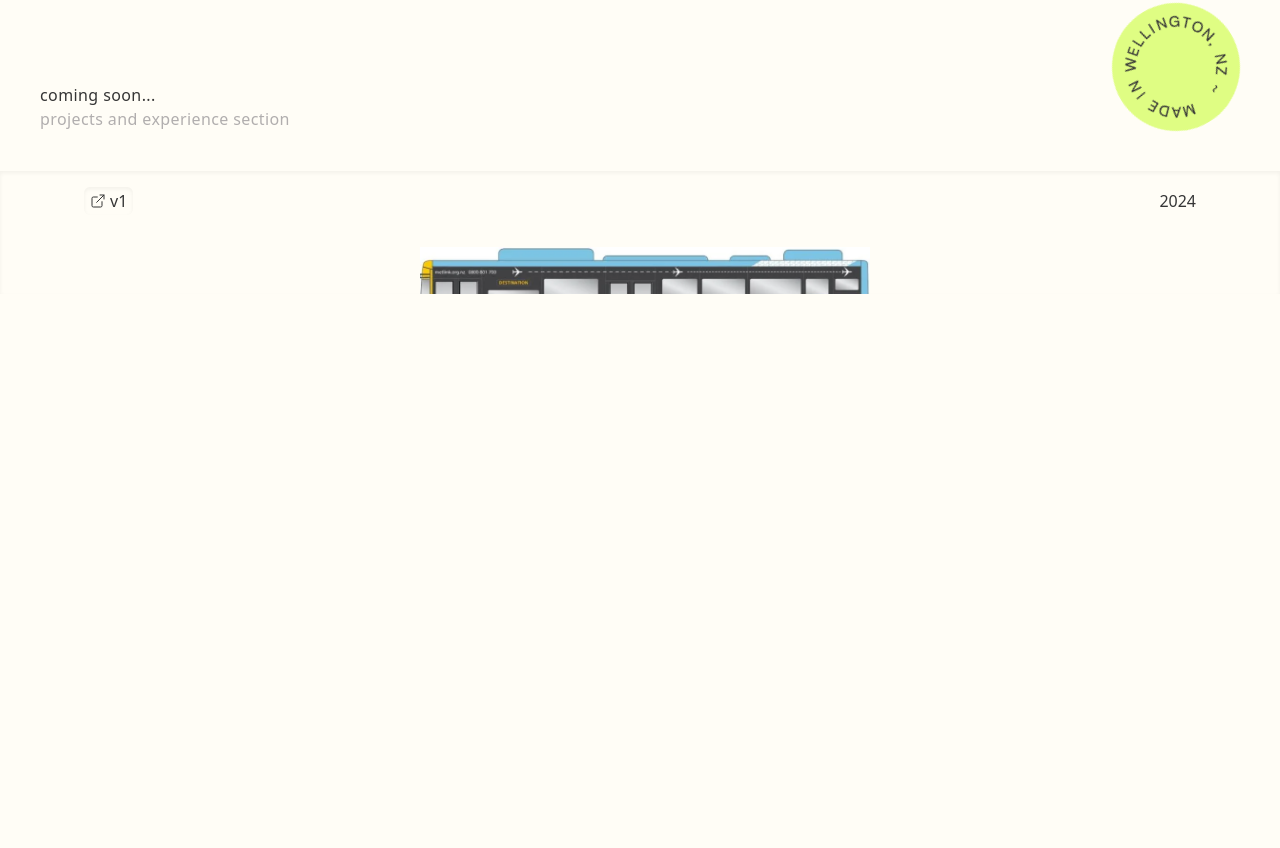
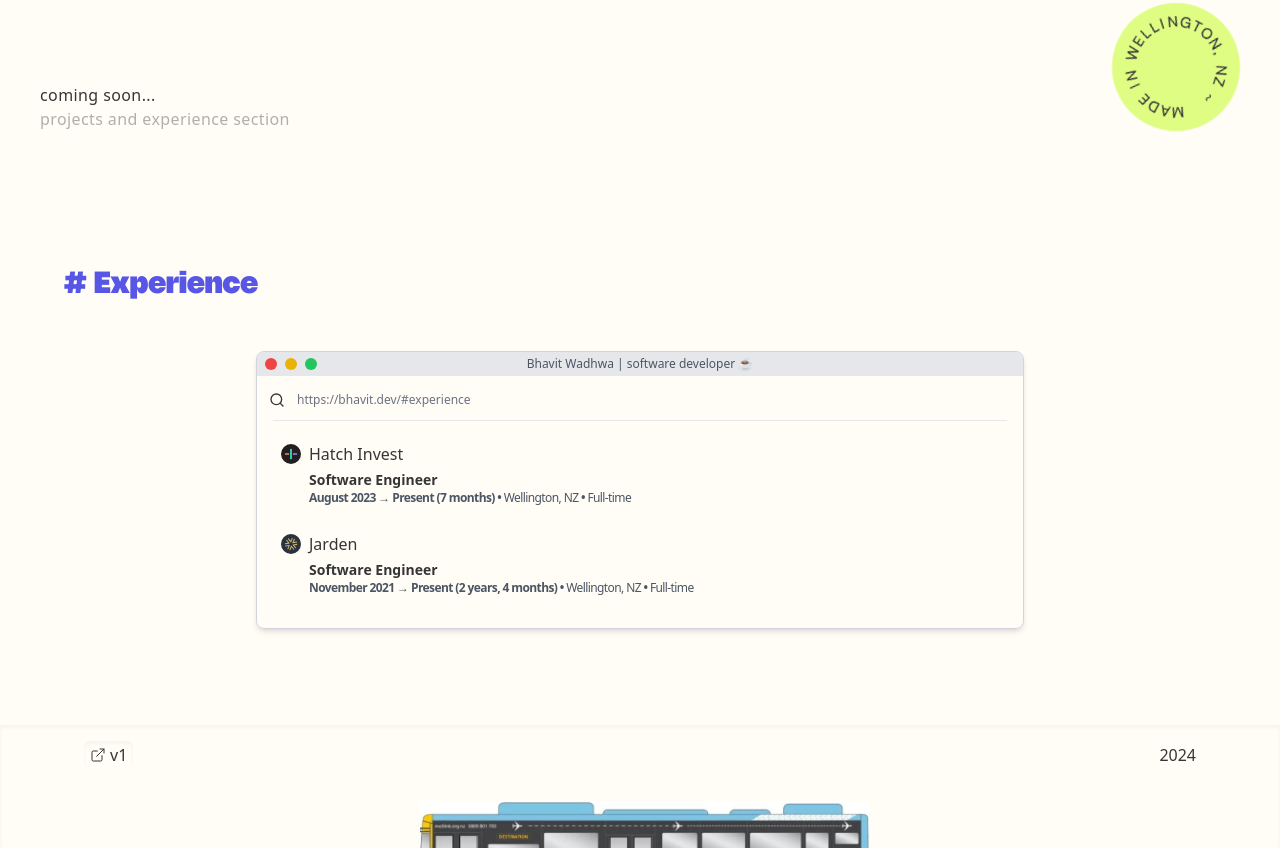
Before and after one commit to wa-bha/v2-personal-website, a Next.js app: page / in a window 1280 px wide. Shown: the part 629-1477 px from the top of the page. Before the commit the page ends 923 px from the top, so only its background shows below. Built offline with nearby package versions, Linux system fonts and the light colour scheme.

Commit message:
feat: first cut of the experience section

```diff
--- a/src/app/layout.tsx
+++ b/src/app/layout.tsx
@@ -12,7 +12,7 @@
 });
 
 export const metadata: Metadata = {
-  title: "Bhavit Wadhwa | software developer",
+  title: "Bhavit Wadhwa | software developer ☕",
   description: "Hello hello! this is my personal website."
 };
 
--- a/src/app/page.tsx
+++ b/src/app/page.tsx
@@ -5,11 +5,16 @@
 
 import { GitHub, Linkedin, ExternalLink } from "react-feather";
 import FlagNZ from "@/components/icons/FlagNZ";
+import BrowserWindow from "@/components/BrowserWindow";
+import ExperienceCard, { CompanyName } from "@/components/ExperienceCard";
 
 export default function Home() {
   return (
     <main>
-      <nav id="nav-bar" className="z-10 h-14 fixed top-0 bottom-auto left-0 right-0 shadow-md">
+      <nav
+        id="nav-bar"
+        className="z-10 bg-gradient-to-b from-floral-white h-14 fixed top-0 bottom-auto left-0 right-0 shadow-md"
+      >
         <div className="max-w-[90%] m-auto h-full px-5 flex justify-between items-center">
           <span>bhavit</span>
           <div className="flex gap-5">
@@ -50,7 +55,7 @@
           <div className="px-10 md:pt-4 md:px-2 md:w-[48rem]">
             <p className="align-baseline font-light text-center w-full text-[3.5vw] md:text-[2em] md:leading-tight">
               experienced software developer based in wellington
-              <FlagNZ className="mx-1 inline-flex h-[1em]" />
+              <FlagNZ className="mx-1 md:ml-2 inline-flex h-[1em]" />
               skilled in front-end frameworks
             </p>
           </div>
@@ -65,6 +70,39 @@
           <MadeInWellingtonBadge className="w-20 md:w-[8em]" />
         </div>
       </header>
+
+      {/* Experience -> Jarden { Direct, and then Hatchinvest } */}
+      <section id="experience" className="my-24 max-w-[90%] m-auto">
+        <h2 className="mb-12 text-slate-blue font-black font-nohemi text-3xl"># Experience</h2>
+
+        <BrowserWindow>
+          <div className="p-4">
+            <div className="flex flex-col gap-7">
+              <ExperienceCard
+                experience={{
+                  companyName: CompanyName.Hatch,
+                  position: "Software Engineer",
+                  startDate: "August 2023",
+                  endDate: undefined,
+                  location: "Wellington, NZ",
+                  employmentType: "Full-time"
+                }}
+              />
+
+              <ExperienceCard
+                experience={{
+                  companyName: CompanyName.Jarden,
+                  position: "Software Engineer",
+                  startDate: "November 2021",
+                  endDate: undefined,
+                  location: "Wellington, NZ",
+                  employmentType: "Full-time"
+                }}
+              />
+            </div>
+          </div>
+        </BrowserWindow>
+      </section>
 
       <footer className="shadow-inner">
         <div className="px-5 max-w-[90%] m-auto h-full flex flex-col justify-between gap-8">
--- /dev/null
+++ b/src/components/ExperienceCard/ExperienceCard.tsx
@@ -0,0 +1,74 @@
+import React from "react";
+
+import HatchLogo from "../icons/HatchLogo";
+import JardenLogo from "../icons/JardenLogo";
+
+export enum CompanyName {
+  Hatch = "Hatch Invest",
+  Jarden = "Jarden"
+}
+
+interface Experience {
+  companyName: CompanyName;
+  position: string;
+  startDate: string;
+  endDate?: string;
+  location: string;
+  employmentType: string;
+}
+
+interface ExperienceCardProps {
+  experience: Experience;
+}
+
+const ExperienceCard = ({ experience }: ExperienceCardProps) => {
+  const { companyName, position, startDate, endDate, location, employmentType } = experience;
+
+  // Maps company names to their logo
+  const companyLogos: { [key in CompanyName]: JSX.Element } = {
+    [CompanyName.Hatch]: <HatchLogo className="h-5 w-5" />,
+    [CompanyName.Jarden]: <JardenLogo className="h-5 w-5" />
+  };
+
+  const logo = companyLogos[companyName];
+
+  const calculateDuration = (start: string, end?: string) => {
+    const startDate = new Date(start);
+    const endDate = end ? new Date(end) : new Date();
+    const diffInMonths =
+      (endDate.getFullYear() - startDate.getFullYear()) * 12 +
+      (endDate.getMonth() - startDate.getMonth());
+    const years = Math.floor(diffInMonths / 12);
+    const months = diffInMonths % 12;
+    return years > 0
+      ? `${years} year${years > 1 ? "s" : ""}, ${months} month${months > 1 ? "s" : ""}`
+      : `${months} month${months > 1 ? "s" : ""}`;
+  };
+
+  return (
+    <div className="flex flex-col gap-7">
+      <article className="flex">
+        <div className="pr-2">{logo} </div>
+
+        <div>
+          <header className="h-5 flex items-center">
+            <h5>{companyName}</h5>
+          </header>
+
+          <section className="pt-1.5">
+            <h6 className="text-sm font-semibold">{position}</h6>
+            <p className="text-gray-600 text-xs font-semibold tracking-tighter">
+              {`${startDate} → ${endDate ? endDate : "Present"} (${calculateDuration(startDate, endDate)})`}
+              <span className="font-semibold">{" • "}</span>
+              <span className="font-light">{location}</span>
+              <span className="font-semibold">{" • "}</span>
+              <span className="font-light">{employmentType}</span>
+            </p>
+          </section>
+        </div>
+      </article>
+    </div>
+  );
+};
+
+export default ExperienceCard;
--- /dev/null
+++ b/src/components/ExperienceCard/index.ts
@@ -0,0 +1,4 @@
+import ExperienceCard, { CompanyName } from "./ExperienceCard";
+
+export default ExperienceCard;
+export { CompanyName };
```
